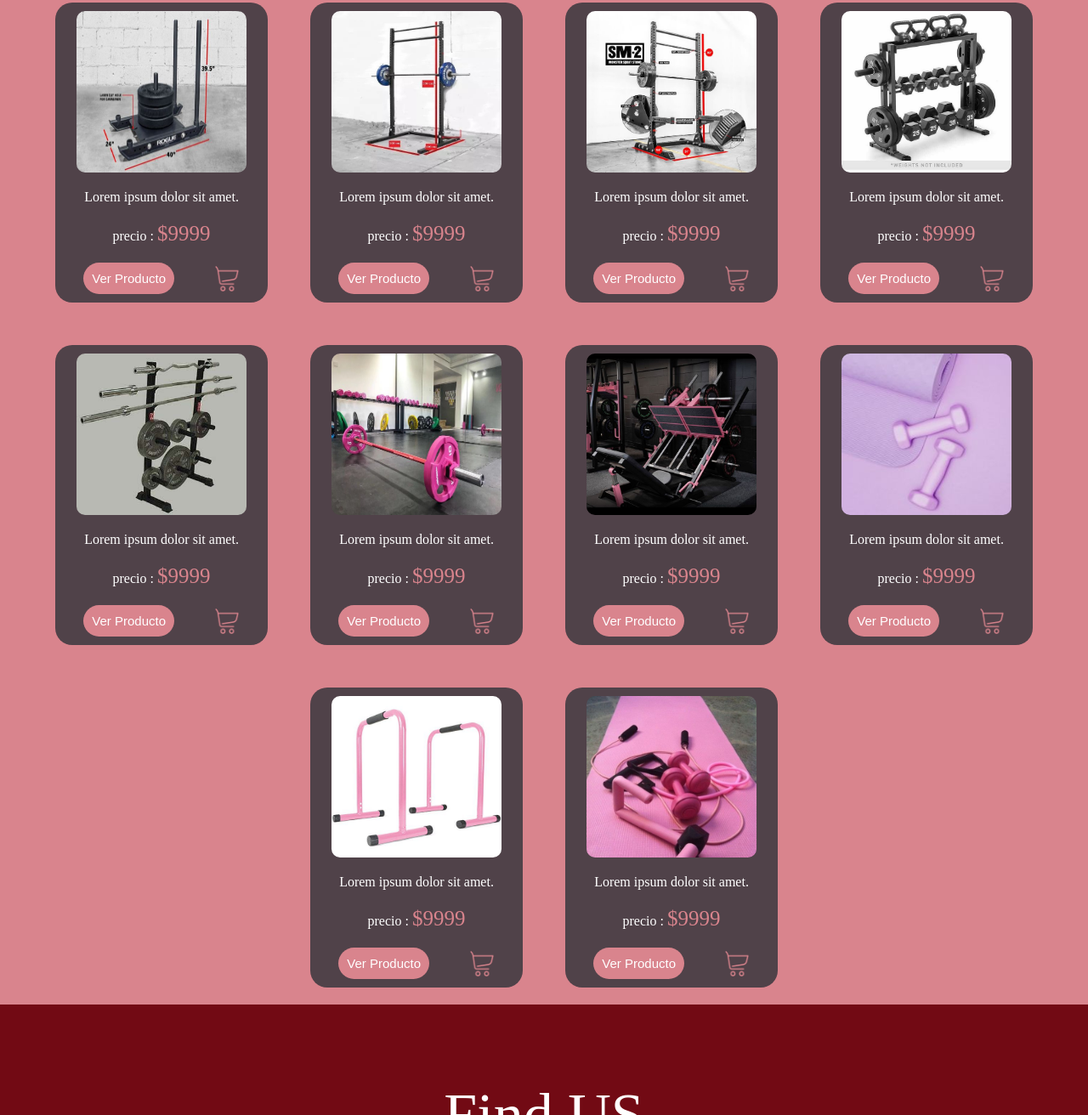
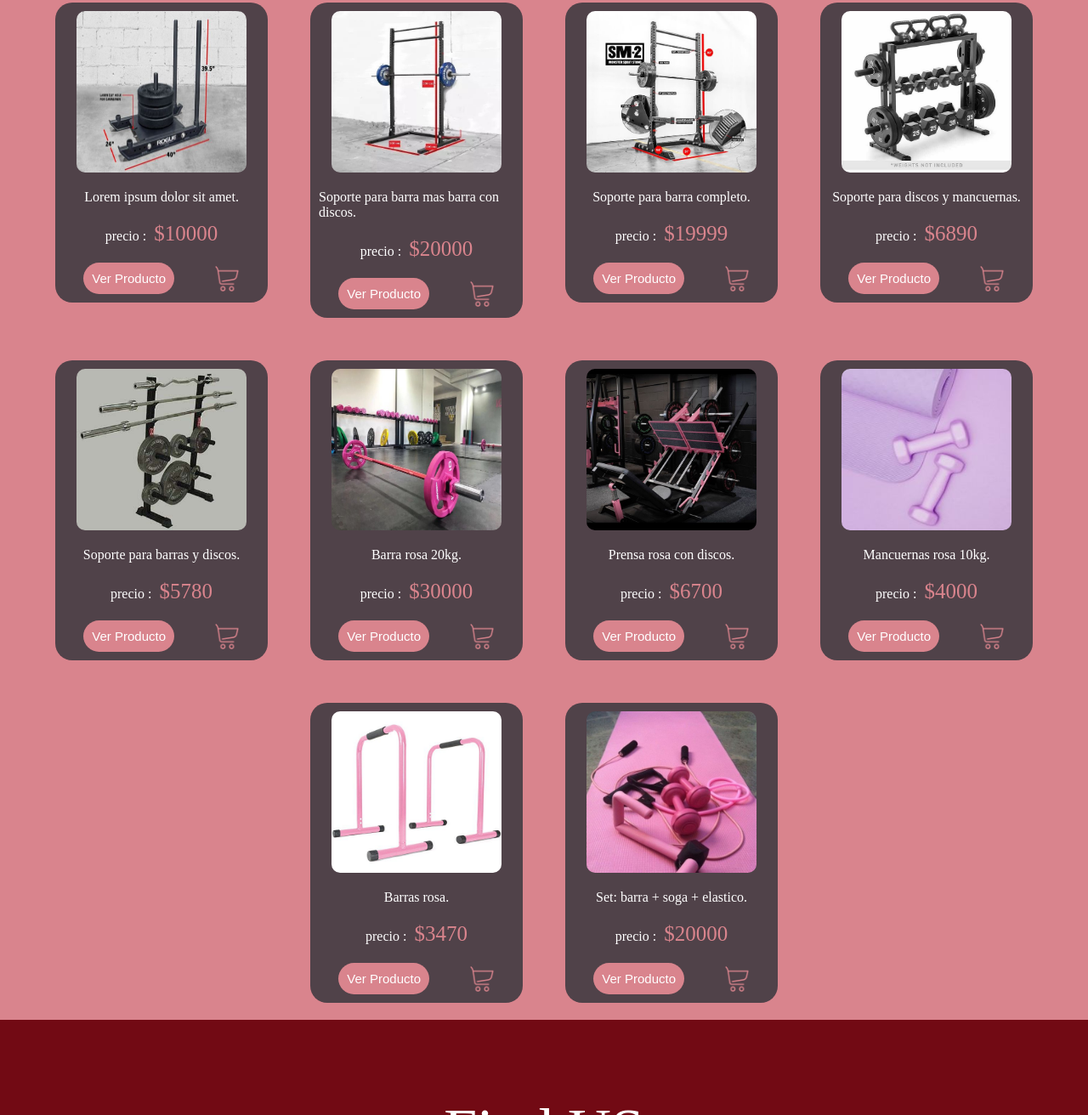
Before and after one commit to mai1209/webNucba, a plain HTML site: page index.html in a window 1280 px wide. Shown: the part 1997-3309 px from the top of the page at 85% size. Drawn offline with Linux system fonts and the light colour scheme; a script that the page names is missing.

Commit message:
arreglos de products card

```diff
--- a/index.html
+++ b/index.html
@@ -61,7 +61,7 @@
             <div class="card">
                 <img class="card__img" src="img/card1.jpg" alt="img produt">
                 <p>Lorem ipsum dolor sit amet.</p>
-                <p>precio : <span>$9999</span></p>
+                <p>precio : <span>$10000</span></p>
                 <div class="shop">
                     <button class="card__btn">Ver Producto</button>
                     <img class="card__carro" src="img/icons8-shopping-trolley-64.png" alt="carrito">
@@ -71,8 +71,8 @@
             </div>
             <div class="card">
                 <img class="card__img" src="img/card2.jpg" alt="img produt">
-                <p>Lorem ipsum dolor sit amet.</p>
-                <p>precio : <span>$9999</span></p>
+                <p>Soporte para barra mas barra con discos.</p>
+                <p>precio : <span>$20000</span></p>
                 <div class="shop">
                     <button class="card__btn">Ver Producto</button>
                     <img class="card__carro" src="img/icons8-shopping-trolley-64.png" alt="carrito">
@@ -81,8 +81,8 @@
             </div>
             <div class="card">
                 <img class="card__img" src="img/card3.jpg" alt="img produt">
-                <p>Lorem ipsum dolor sit amet.</p>
-                <p>precio : <span>$9999</span></p>
+                <p>Soporte para barra completo.</p>
+                <p>precio : <span>$19999</span></p>
                 <div class="shop">
                     <button class="card__btn">Ver Producto</button>
                     <img class="card__carro" src="img/icons8-shopping-trolley-64.png" alt="carrito">
@@ -91,8 +91,8 @@
             </div>
             <div class="card">
                 <img class="card__img" src="img/card4.jpg" alt="img produt">
-                <p>Lorem ipsum dolor sit amet.</p>
-                <p>precio : <span>$9999</span></p>
+                <p>Soporte para discos y mancuernas.</p>
+                <p>precio : <span>$6890</span></p>
                 <div class="shop">
                     <button class="card__btn">Ver Producto</button>
                     <img class="card__carro" src="img/icons8-shopping-trolley-64.png" alt="carrito">
@@ -101,8 +101,8 @@
             </div>
             <div class="card">
                 <img class="card__img" src="img/card5.jpg" alt="img produt">
-                <p>Lorem ipsum dolor sit amet.</p>
-                <p>precio : <span>$9999</span></p>
+                <p>Soporte para barras y discos.</p>
+                <p>precio : <span>$5780</span></p>
                 <div class="shop">
                     <button class="card__btn">Ver Producto</button>
                     <img class="card__carro" src="img/icons8-shopping-trolley-64.png" alt="carrito">
@@ -111,8 +111,8 @@
             </div>
             <div class="card">
                 <img class="card__img" src="img/card6.jpg" alt="img produt">
-                <p>Lorem ipsum dolor sit amet.</p>
-                <p>precio : <span>$9999</span></p>
+                <p>Barra rosa 20kg.</p>
+                <p>precio : <span>$30000</span></p>
                 <div class="shop">
                     <button class="card__btn">Ver Producto</button>
                     <img class="card__carro" src="img/icons8-shopping-trolley-64.png" alt="carrito">
@@ -121,8 +121,8 @@
             </div>
             <div class="card">
                 <img class="card__img" src="img/card7.jpg" alt="img produt">
-                <p>Lorem ipsum dolor sit amet.</p>
-                <p>precio : <span>$9999</span></p>
+                <p>Prensa rosa con discos.</p>
+                <p>precio : <span>$6700</span></p>
                 <div class="shop">
                     <button class="card__btn">Ver Producto</button>
                     <img class="card__carro" src="img/icons8-shopping-trolley-64.png" alt="carrito">
@@ -131,8 +131,8 @@
             </div>
             <div class="card">
                 <img class="card__img" src="img/card8.jpg" alt="img produt">
-                <p>Lorem ipsum dolor sit amet.</p>
-                <p>precio : <span>$9999</span></p>
+                <p>Mancuernas rosa 10kg.</p>
+                <p>precio : <span>$4000</span></p>
                 <div class="shop">
                     <button class="card__btn">Ver Producto</button>
                     <img class="card__carro" src="img/icons8-shopping-trolley-64.png" alt="carrito">
@@ -141,8 +141,8 @@
             </div>
             <div class="card">
                 <img class="card__img" src="img/card9.jpg" alt="img produt">
-                <p>Lorem ipsum dolor sit amet.</p>
-                <p>precio : <span>$9999</span></p>
+                <p>Barras rosa.</p>
+                <p>precio : <span>$3470</span></p>
                 <div class="shop">
                     <button class="card__btn">Ver Producto</button>
                     <img class="card__carro" src="img/icons8-shopping-trolley-64.png" alt="carrito">
@@ -151,8 +151,8 @@
             </div>
             <div class="card">
                 <img class="card__img" src="img/card10.jpg" alt="img produt">
-                <p>Lorem ipsum dolor sit amet.</p>
-                <p>precio : <span>$9999</span></p>
+                <p>Set: barra + soga + elastico.</p>
+                <p>precio : <span>$20000</span></p>
                 <div class="shop">
                     <button class="card__btn">Ver Producto</button>
                     <img class="card__carro" src="img/icons8-shopping-trolley-64.png" alt="carrito">
--- a/style.css
+++ b/style.css
@@ -309,6 +309,7 @@ input{
 span{
     font-size: 25px;
     color: #d9848d;
+   padding-left: 5px;
 }
 
 .card__carro{
```
